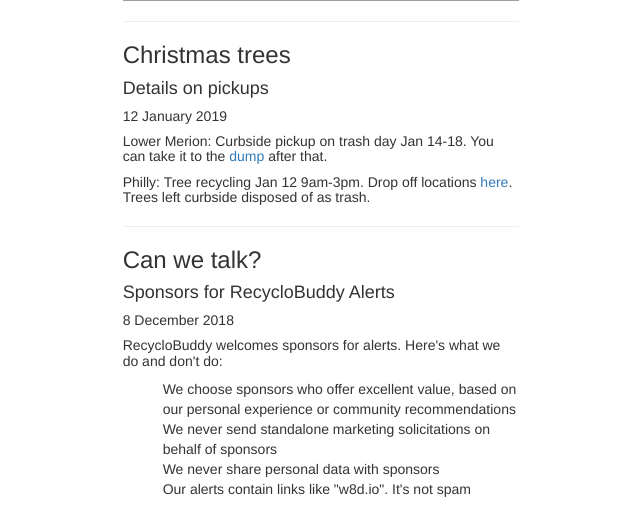
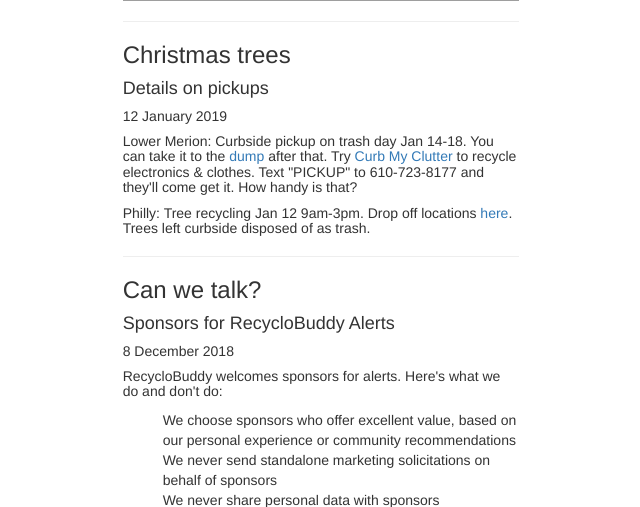
Before and after one commit to hhummel/recyclobuddy, a Django app: template app/templates/app/trash-talk.html in a window 1280 px wide. Shown: the part 296-803 px from the top of the page, without its empty margins (319-959 px from the left). Run offline with Django 3.2, Linux system fonts and the light colour scheme; the template is opened without the code that fills it, so the values that code supplies are empty; some libraries are stand-ins or nearby versions; grey boxes are pictures that could not be loaded.

Commit message:
New trash talk and changes in tasks.py

```diff
--- a/app/templates/app/trash-talk.html
+++ b/app/templates/app/trash-talk.html
@@ -5,7 +5,7 @@
 <h3>Christmas trees</h3>
 <h4>Details on pickups</h4>
 <h5>12 January 2019</h5>
-<h5>Lower Merion: Curbside pickup on trash day Jan 14-18. You can take it to the <a href="https://www.lowermerion.org/services/public-works-department/refuse-and-recycling/christmas-tree-collection">dump</a> after that.</h5>
+<h5>Lower Merion: Curbside pickup on trash day Jan 14-18. You can take it to the <a href="https://www.lowermerion.org/services/public-works-department/refuse-and-recycling/christmas-tree-collection">dump</a> after that. Try <a href="https://www.lowermerion.org/Home/Components/News/News/4783/1521">Curb My Clutter</a> to recycle electronics & clothes. Text "PICKUP" to 610-723-8177 and they'll come get it. How handy is that?</h5>
 <h5>Philly: Tree recycling Jan 12 9am-3pm. Drop off locations <a href="https://www.philadelphiastreets.com/holiday/christmas-tree-recycling-program">here</a>. Trees left curbside disposed of as trash.</h5>
 
 <hr>
```
